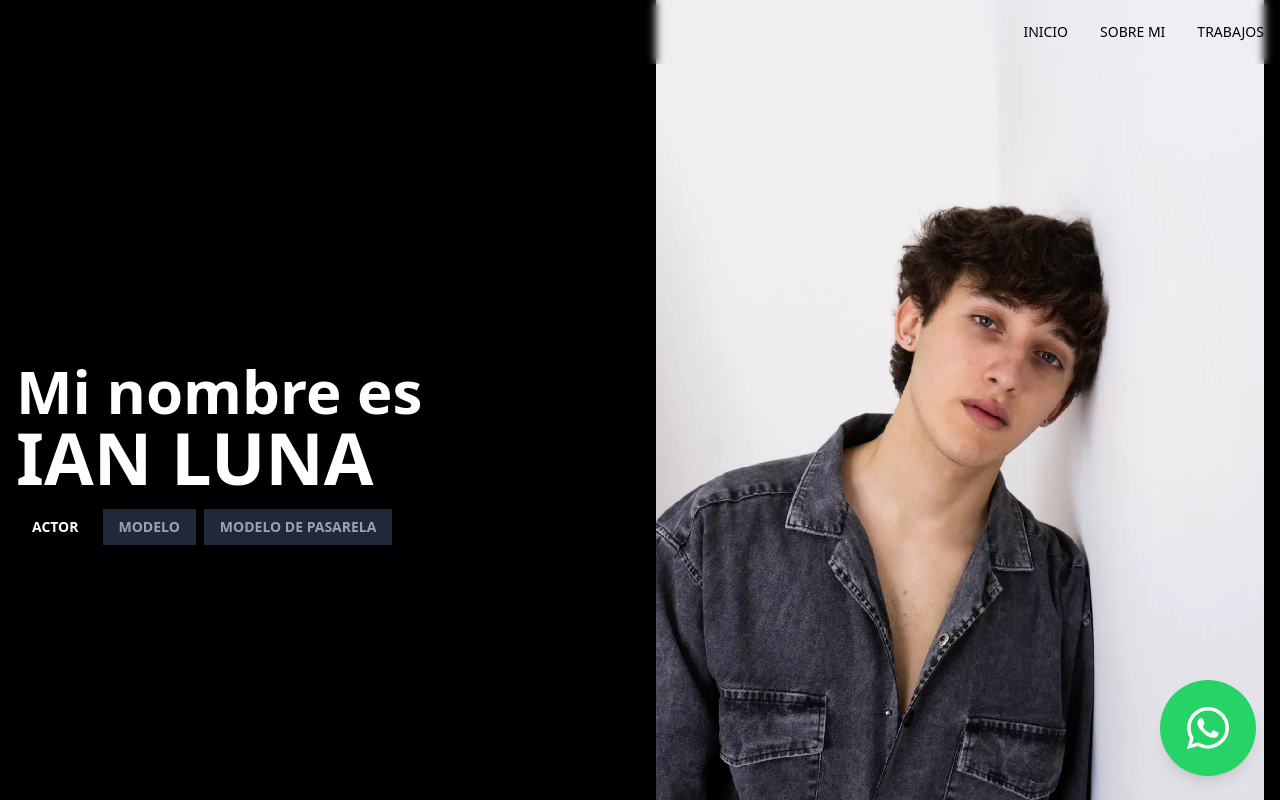
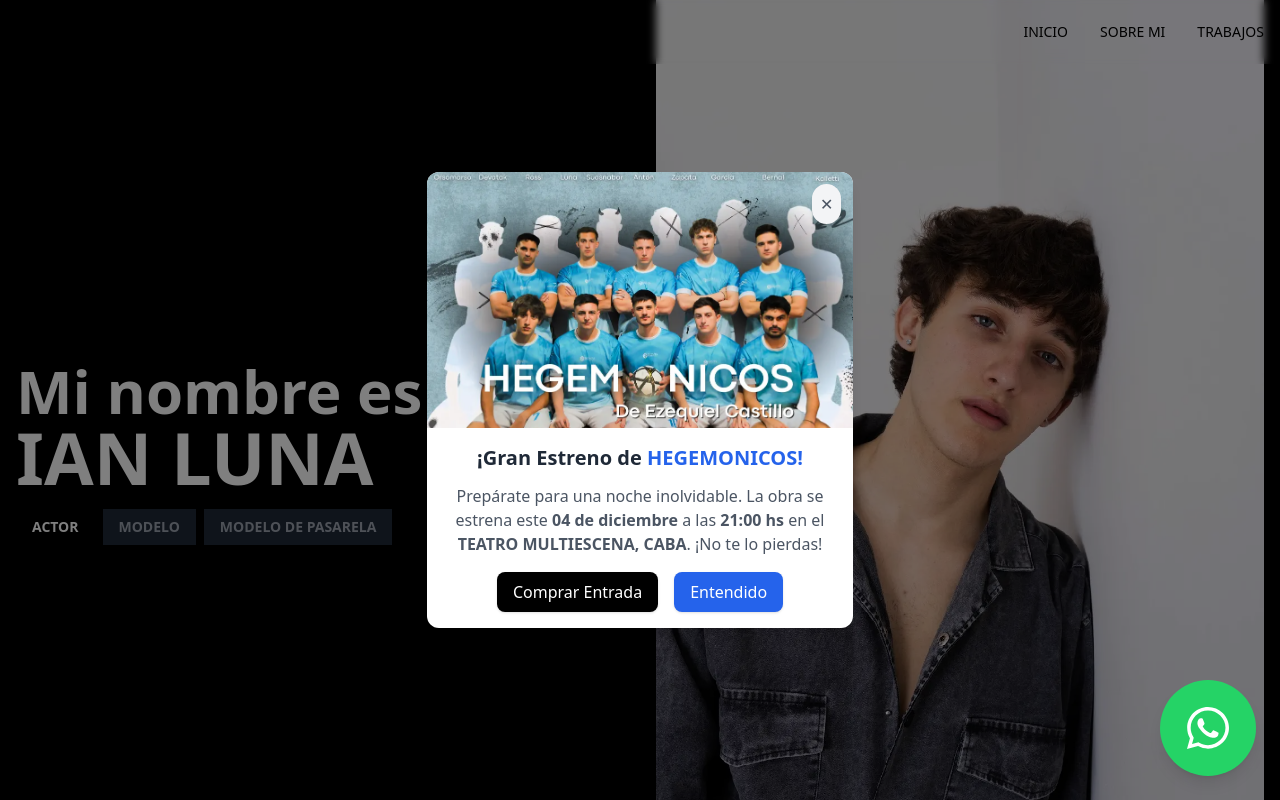
Before and after one commit to crcristian97/ian-portfolio, a React (Create React App) app: page / in a window 1280 px wide. Shown: the top 800 px of the page. Built offline with nearby package versions, Linux system fonts and the light colour scheme.

Commit message:
ian funcion

```diff
--- a/src/App.js
+++ b/src/App.js
@@ -4,10 +4,11 @@ import About from './components/About';
 import Portfolio from './components/Portfolio';
 import Footer from './components/Footer';
 import WhatsAppButton from './components/utils/WhatsAppButton';
-
+import AnnouncementModal from './components/AnnouncementModal';
 function App() {
   return (
     <div className="min-h-screen bg-white">
+      <AnnouncementModal />
       <WhatsAppButton />
       <Navbar />
       <Hero />
--- /dev/null
+++ b/src/components/AnnouncementModal.jsx
@@ -0,0 +1,64 @@
+import React, { useState } from "react";
+import Hegemonicos from '../assets/HEGEM.webp';
+export default function AnnouncementModal() {
+  const [isOpen, setIsOpen] = useState(true);
+
+  const closeModal = () => {
+    setIsOpen(false);
+  };
+
+  const redirectToTicket = () => {
+    window.open('https://www.plateanet.com/obra/27404?obra=HEGEMONICOS&paso=inicio', '_blank');
+  };
+
+  return (
+    isOpen && (
+      <div className="fixed inset-0 z-50 flex items-center justify-center bg-black bg-opacity-50">
+        <div className="bg-white w-11/12 sm:w-2/3 lg:w-1/3 rounded-xl shadow-lg overflow-hidden">
+          {/* Imagen */}
+          <div className="relative">
+            <img
+              src={Hegemonicos}
+              alt="Anuncio de la obra"
+              className="w-full h-64 object-cover"
+            />
+            {/* Botón de cerrar */}
+            <button
+              onClick={closeModal}
+              className="absolute top-3 right-3 bg-gray-100 text-gray-600 rounded-full p-2 shadow-md hover:bg-gray-200 hover:text-gray-800"
+            >
+              ✕
+            </button>
+          </div>
+
+          {/* Contenido */}
+          <div className="p-4">
+            {/* Título */}
+            <h2 className="text-xl font-semibold text-gray-800 text-center">
+              ¡Gran Estreno de <span className="text-blue-600">HEGEMONICOS!</span>
+            </h2>
+            {/* Descripción */}
+            <p className="text-gray-600 mt-3 text-center">
+              Prepárate para una noche inolvidable. La obra se estrena este <b>04 de diciembre</b> a las <b>21:00 hs</b> en el <b>TEATRO MULTIESCENA, CABA</b>. ¡No te lo pierdas!
+            </p>
+            {/* Botón de acción */}
+            <div className="mt-4 flex justify-center gap-4">
+            <button
+                className="px-4 py-2 bg-black text-white rounded-lg shadow hover:bg-gray-800"
+                onClick={redirectToTicket}
+              >
+                Comprar Entrada
+              </button>
+              <button
+                className="px-4 py-2 bg-blue-600 text-white rounded-lg shadow hover:bg-blue-700"
+                onClick={closeModal}
+              >
+                Entendido
+              </button>
+            </div>
+          </div>
+        </div>
+      </div>
+    )
+  );
+}
--- a/src/components/utils/WhatsAppButton.jsx
+++ b/src/components/utils/WhatsAppButton.jsx
@@ -13,7 +13,6 @@ const isValidUrl = (string = '') => {
 
 const sendWhatsAppMessage = () => {
   try {
-    // Formateo del número - eliminar caracteres no numéricos
     const formattedPhone = '1166026464';
 
     // Preparación del mensaje
```
